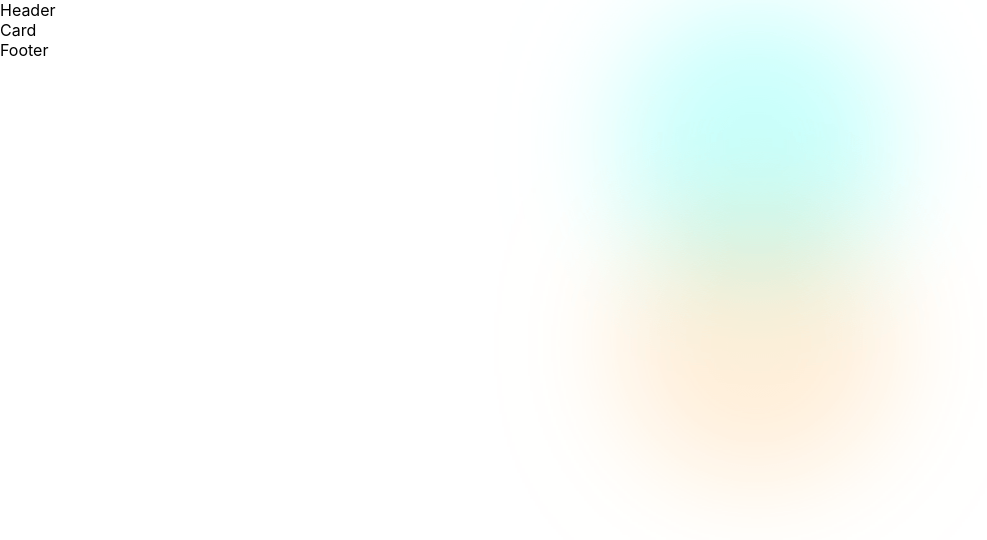
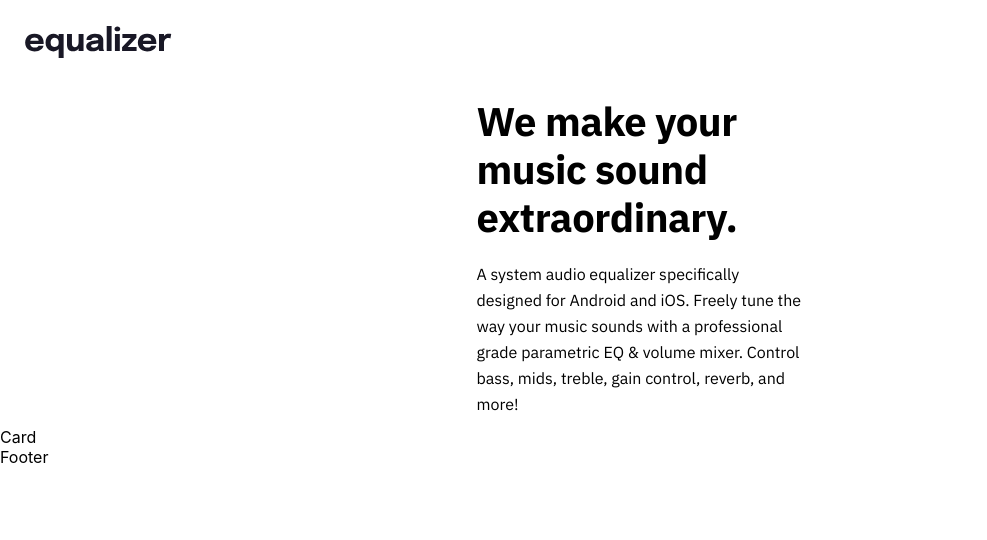
Before and after one commit to brunomoleta/equalizer-landing-page, a React (Create React App) app: page / in a window 1280 px wide. Shown: the top 540 px of the page, without its empty margins (0-987 px from the left). Built offline with nearby package versions, Linux system fonts and the light colour scheme.

Commit message:
update and try to deploy added HeaderContentBox

```diff
--- a/src/apis/dataContentApis.ts
+++ b/src/apis/dataContentApis.ts
@@ -8,8 +8,8 @@ interface DATABTN {
     ios: string;
 }
 export const dataHeaderContent: DATACONTENT = {
-    title: '',
-    content: ''
+    title: 'We make your music sound extraordinary.',
+    content: 'A system audio equalizer specifically designed for Android and iOS. Freely tune the way your music sounds with a professional grade parametric EQ & volume mixer. Control bass, mids, treble, gain control, reverb, and more!'
 }
 
 export const cardContent: DATACONTENT = {
--- a/src/components/Img/styles.ts
+++ b/src/components/Img/styles.ts
@@ -12,6 +12,5 @@ export const StyledImage = styled.img`
   top:50%;
   left:50%;
   transform:translate(-30%,-70%);
-
   }
 `;
--- a/src/components/Logo/styles.ts
+++ b/src/components/Logo/styles.ts
@@ -2,4 +2,6 @@ import styled from "styled-components";
 
 
 export const StyledLogo = styled.div`
+    display:inline-block;
+    margin:25px;
 `;
--- a/src/pages/LandingPage.tsx
+++ b/src/pages/LandingPage.tsx
@@ -1,8 +1,8 @@
 import { Component } from "react";
 import { theme, font } from "../utilities";
 import { StyledLandingPage } from "./styles";
-import Image from "../components/Img/Image";
-import mobilePng from '../assets/bg-main-mobile.png';
+// import Image from "../components/Img/Image";
+// import mobilePng from '../assets/bg-main-mobile.png';
 import Card from "./sections/Card";
 import Footer from "./sections/Footer";
 import Header from "./sections/Header";
@@ -15,7 +15,7 @@ export default class LandingPage extends Component {
         <Header />
         <Card />
         <Footer />
-        <Image urlImg={mobilePng} />
+        {/* <Image urlImg={mobilePng} /> */}
       </StyledLandingPage>
     );
   }
--- a/src/pages/sections/Header.tsx
+++ b/src/pages/sections/Header.tsx
@@ -1,10 +1,20 @@
 import { Component } from 'react'
+import { StyledHeader, BoxHeaderContent } from './styles';
+import Logo from '../../components/Logo/Logo'
+import { dataHeaderContent } from '../../apis/dataContentApis';
 
 export default class Header extends Component {
 
     render() {
+        const { title, content } = dataHeaderContent;
         return (
-            <div>Header</div>
+            <StyledHeader>
+                <Logo label="equilizer" />
+                <BoxHeaderContent>
+                    <span>{title}</span>
+                    <span>{content}</span>
+                </BoxHeaderContent>
+            </StyledHeader>
         )
     }
 }
--- a/src/pages/sections/styles.ts
+++ b/src/pages/sections/styles.ts
@@ -1,12 +1,42 @@
 import styled from "styled-components";
 export const StyledHeader = styled.section`
-    width:100%;
-    height:auto;
+  width: 100%;
+  height: auto;
+`;
+
+export const BoxHeaderContent = styled.div`
+  width: 327px;
+  margin: 0 auto;
+  font-family: "IBM Plex Sans";
+  height: auto;
+  display: block;
+  display: flex;
+  flex-direction: column;
+  * {
+    margin: 10px 0px;
+  }
+
+  :nth-child(1) {
+    font-style: bold;
+    font-weight: 700;
+    display: block;
+    font-size: 40px;
+    line-height: 48px;
+    letter-spacing: -0.454545px;
+  }
+  :nth-child(2) {
+    font-style: normal;
+    font-weight: 400;
+    font-size: 16px;
+    line-height: 26px;
+  }
+  @media screen and (max-width: 375px) {
+  }
 `;
 
 export const StyledFooter = styled.section`
-//
+  //
 `;
 export const StyledCard = styled.section`
-//
+  //
 `;
```
